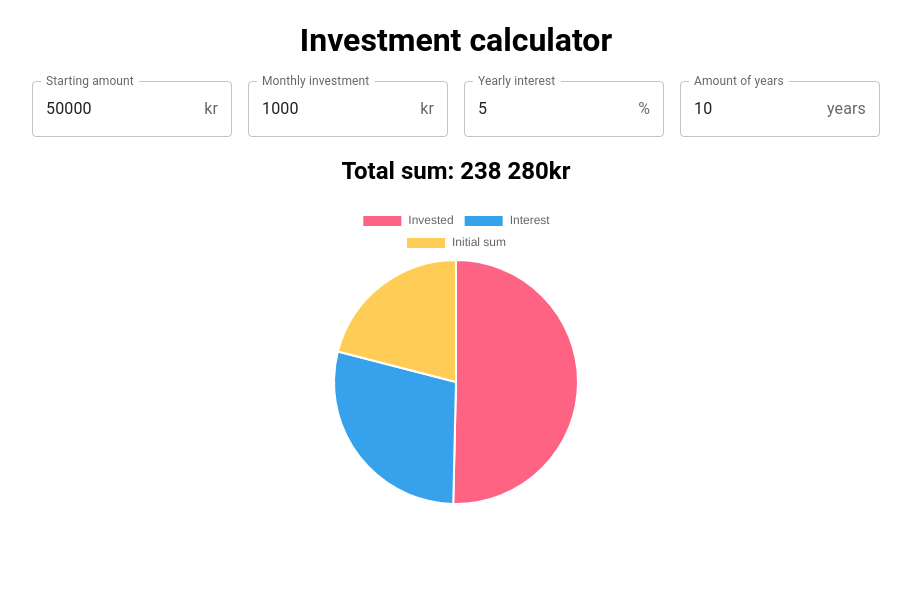
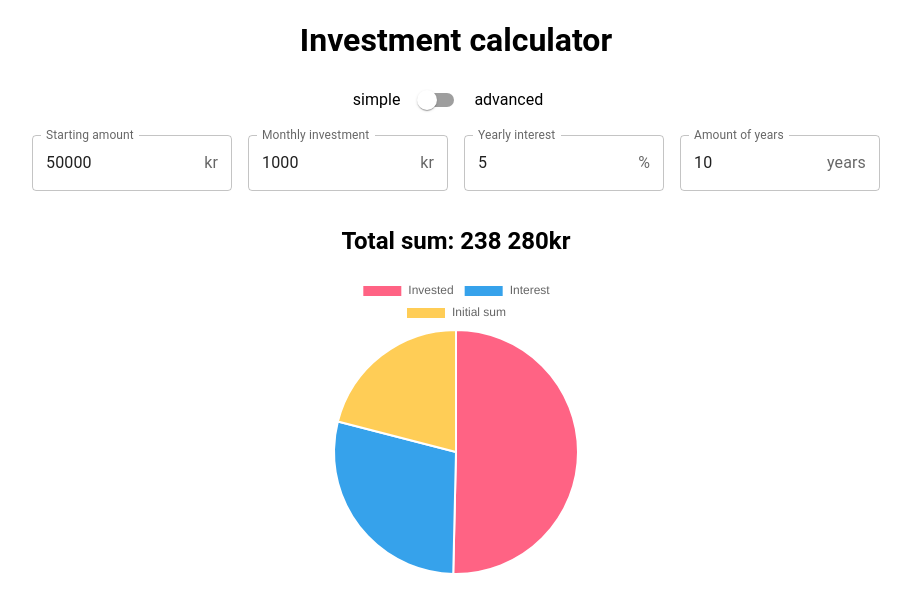
Before and after one commit to AlekTheGuy/investment-calculator, a React (Create React App) app: page / in a window 1280 px wide. Shown: the top 612 px of the page, without its empty margins (184-1095 px from the left). Built offline with nearby package versions, Linux system fonts and the light colour scheme.

Commit message:
Split code into more readable parts and add switch for advanced mode

```diff
--- a/src/App.tsx
+++ b/src/App.tsx
@@ -1,12 +1,13 @@
 import "./App.css";
-import { Grid, TextField, InputAdornment, Card, duration } from "@mui/material";
-import { ChangeEvent, SetStateAction, useEffect, useState } from "react";
+import { Grid, TextField, InputAdornment, Switch } from "@mui/material";
+import { ChangeEvent, useEffect, useState } from "react";
 import { Chart as ChartJS, ArcElement, Tooltip, Legend } from "chart.js";
 import { Pie } from "react-chartjs-2";
 
 ChartJS.register(ArcElement, Tooltip, Legend);
 
 function App() {
+  const [advanced, setAdvanced] = useState(false);
   const [starting, setStarting] = useState(50000);
   const [monthly, setMonthly] = useState(1000);
   const [interest, setInterest] = useState(5);
@@ -27,6 +28,10 @@ function App() {
 
   const updateYears = (event: ChangeEvent<HTMLInputElement>) => {
     setYears(Number(event.target.value));
+  };
+
+  const updateAdvanced = (event: ChangeEvent<HTMLInputElement>) => {
+    setAdvanced(Boolean(event.target.checked));
   };
 
   const data = {
@@ -64,42 +69,10 @@ function App() {
     setAccumulated(Math.round(totalSum));
   });
 
-  const Results = () => {
+  const simpleInput = () => {
     return (
-      <>
-        <Grid container direction={"column"}>
       <Grid item>
-            <h2>
-              Total sum:{" "}
-              {accumulated.toString().replace(/\B(?=(\d{3})+(?!\d))/g, " ")}kr
-            </h2>
-          </Grid>
-          <Grid item width={300}>
-            <Pie data={data} options={options} />
-          </Grid>
-        </Grid>
-      </>
-    );
-  };
-
-  return (
-    <>
-      <Grid
-        container
-        direction={"column"}
-        alignItems={"center"}
-        textAlign={"center"}
-      >
-        <Grid item>
-          <h1>Investment calculator</h1>
-        </Grid>
-        <Grid item>
-          <Grid
-            container
-            spacing={2}
-            direction={"row"}
-            justifyContent={"center"}
-          >
+        <Grid container spacing={2} direction={"row"} justifyContent={"center"}>
           <Grid item>
             <TextField
               className="inputField"
@@ -142,9 +115,7 @@ function App() {
               variant="outlined"
               defaultValue={5}
               InputProps={{
-                  endAdornment: (
-                    <InputAdornment position="end">%</InputAdornment>
-                  ),
+                endAdornment: <InputAdornment position="end">%</InputAdornment>,
               }}
             />
           </Grid>
@@ -166,9 +137,71 @@ function App() {
           </Grid>
         </Grid>
       </Grid>
+    );
+  };
+
+  const Results = () => {
+    return (
       <Grid item>
-          <Results />
+        <Grid container direction={"column"}>
+          <Grid item>
+            <h2>
+              Total sum:{" "}
+              {accumulated.toString().replace(/\B(?=(\d{3})+(?!\d))/g, " ")}kr
+            </h2>
           </Grid>
+          <Grid item width={300}>
+            <Pie data={data} options={options} />
+          </Grid>
+        </Grid>
+      </Grid>
+    );
+  };
+
+  const advancedInput = () => {
+    if (advanced) {
+      return (
+        <Grid item>
+          <Grid container direction={"column"}>
+            <h1>Norwegian tax settings</h1>
+            <Grid item></Grid>
+          </Grid>
+        </Grid>
+      );
+    }
+  };
+
+  return (
+    <>
+      <Grid
+        container
+        direction={"column"}
+        alignItems={"center"}
+        textAlign={"center"}
+        spacing={2}
+      >
+        <Grid item>
+          <h1>Investment calculator</h1>
+        </Grid>
+        <Grid
+          component="label"
+          container
+          justifyContent={"center"}
+          alignItems={"center"}
+          spacing={1}
+        >
+          <Grid item>simple</Grid>
+          <Grid item>
+            <Switch
+              checked={advanced} // relevant state for your case
+              onChange={updateAdvanced} // relevant method to handle your change
+            />
+          </Grid>
+          <Grid item>advanced</Grid>
+        </Grid>
+        {simpleInput()}
+        {advancedInput()}
+        {Results()}
       </Grid>
     </>
   );
```
Lines whose indentation alone changed are shown as unchanged.
